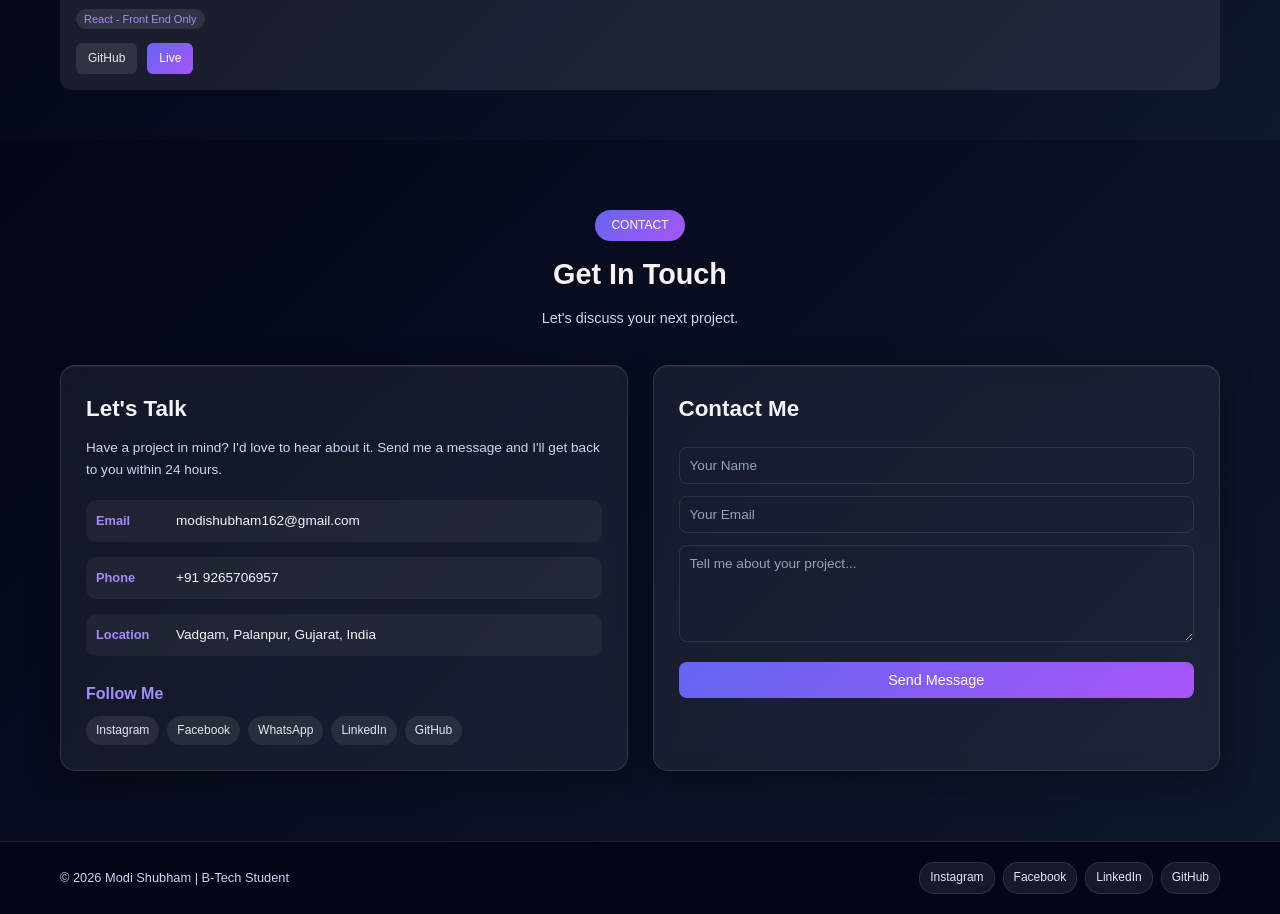
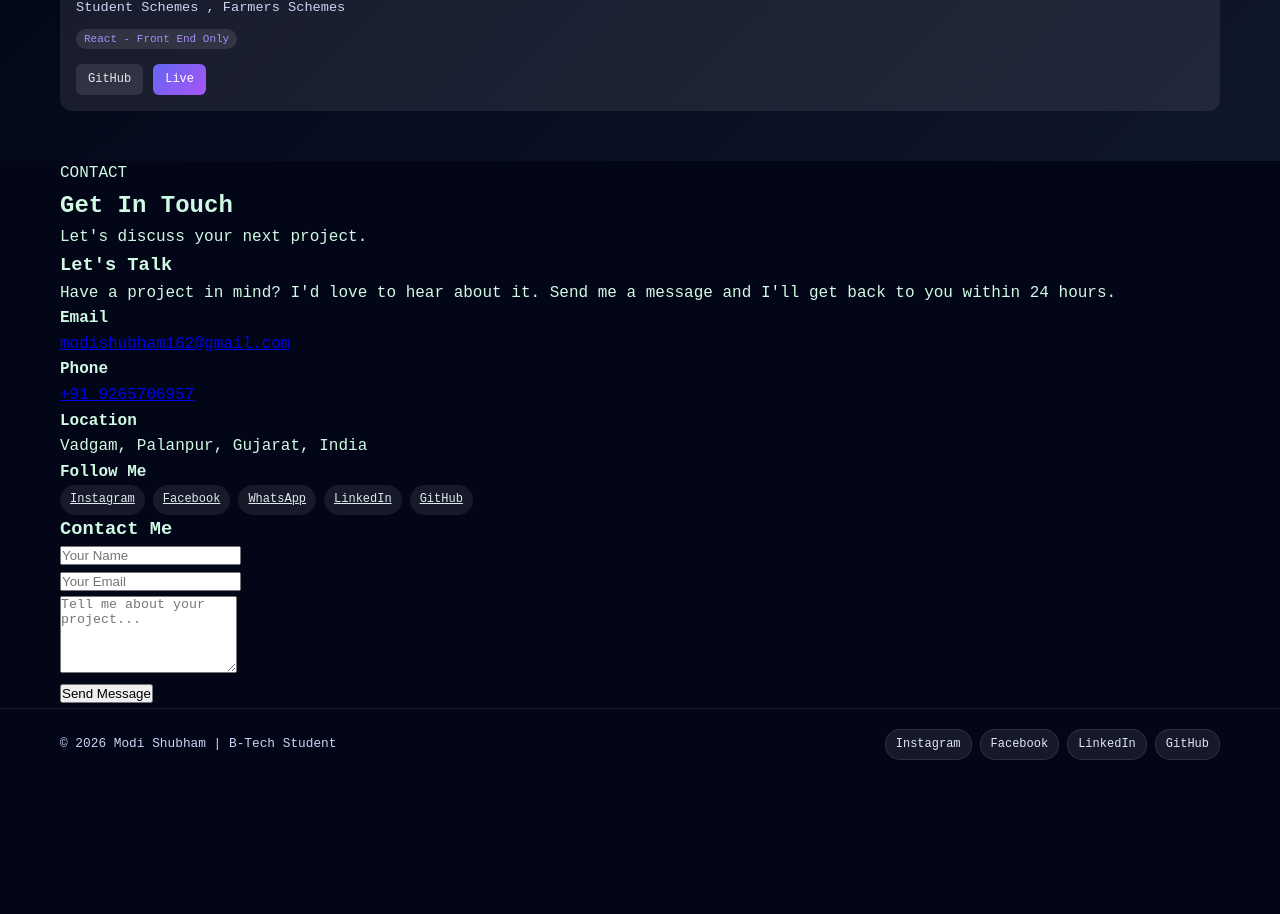
Before and after one commit to Shubham162m/Portfolio-sm, a React (Create React App) app in the folder portfolio-frontend/: page / in a window 1280 px wide. Shown: the part 870-1784 px from the top of the page. After the commit the page ends 1650 px from the top, so only its background shows below. Built offline with nearby package versions, Linux system fonts and the light colour scheme.

Commit message:
Update Contact.css

```diff
--- a/portfolio-frontend/src/components/Contact.css
+++ b/portfolio-frontend/src/components/Contact.css
@@ -1,294 +1,302 @@
-.contact-info,
-.contact-form {
-  background: rgba(255, 255, 255, 0.06);
-  border: 1px solid rgba(255, 255, 255, 0.12);
-  border-radius: 20px;
-  padding: 28px;
-
-  /* Blur effect */
-  backdrop-filter: blur(20px);
-  -webkit-backdrop-filter: blur(20px);
-
-  /* Glass shadow */
-  box-shadow:
-    0 8px 32px rgba(0, 0, 0, 0.35),
-    inset 0 1px 1px rgba(255, 255, 255, 0.08);
-
-  transition: all 0.3s ease;
+* {
+  box-sizing: border-box;
 }
 
-.contact-info:hover,
-.contact-form:hover {
-  background: rgba(255, 255, 255, 0.09);
-  border-color: rgba(167, 139, 250, 0.35);
-  transform: translateY(-3px);
-
-  box-shadow:
-    0 15px 40px rgba(0, 0, 0, 0.45),
-    0 0 25px rgba(99, 102, 241, 0.12);
+body {
+  margin: 0;
+  background: #020617;
+  color: #d1fae5;
+  font-family: "Courier New", Courier, monospace;
 }
 
+/* =========================
+   ADMIN LOGIN
+========================= */
 
-
-
-
-
-
-
-.contact {
-  padding: 70px 0;
-  background: linear-gradient(135deg, #020617, #0f172a);
+.login-box {
+  width: min(400px, 90%);
+  margin: 100px auto;
+  padding: 30px;
+  background: rgba(3, 7, 18, 0.95);
+  border: 1px solid #00ff88;
+  border-radius: 8px;
+  box-shadow: 0 0 25px rgba(0, 255, 136, 0.12);
+  text-align: center;
 }
 
-.container {
-  max-width: 1100px;
-  margin: auto;
-  padding: 0 16px;
+.login-box h2 {
+  color: #00ff88;
+  text-shadow: 0 0 10px rgba(0, 255, 136, 0.4);
 }
 
-/* Section Header */
-
-.section-header {
-  text-align: center;
-  margin-bottom: 35px;
+.login-box input {
+  width: 100%;
+  padding: 12px;
+  margin: 7px 0;
+  background: #020617;
+  color: #00ff88;
+  border: 1px solid #164e63;
+  border-radius: 5px;
+  outline: none;
+  font-family: "Courier New", monospace;
 }
 
-.section-tag {
-  display: inline-block;
-  background: linear-gradient(135deg, #6366f1, #a855f7);
-  color: #ffffff;
-  padding: 6px 16px;
-  border-radius: 20px;
-  font-size: 12px;
+.login-box input:focus {
+  border-color: #00ff88;
+  box-shadow: 0 0 10px rgba(0, 255, 136, 0.15);
 }
 
-.section-header h2 {
-  font-size: 1.8rem;
-  color: #f9f1f1;
-  margin: 10px 0;
+.login-box form button[type="submit"] {
+  width: 100%;
+  padding: 12px;
+  margin-top: 10px;
+  background: transparent;
+  color: #00ff88;
+  border: 1px solid #00ff88;
+  border-radius: 5px;
+  font-family: "Courier New", monospace;
+  font-weight: bold;
+  cursor: pointer;
 }
 
-.section-header p {
-  font-size: 0.9rem;
-  color: #cbd5f5;
+.login-box form button[type="submit"]:hover {
+  background: #00ff88;
+  color: #020617;
+  box-shadow: 0 0 18px rgba(0, 255, 136, 0.3);
 }
 
-/* Contact Layout */
+/* =========================
+   ADMIN CONTAINER
+========================= */
 
-.contact-wrapper {
-  display: grid;
-  grid-template-columns: 1fr 1fr;
-  gap: 25px;
+.admin-container {
+  position: relative;
+  max-width: 1100px;
+  min-height: 100vh;
+  margin: auto;
+  padding: 35px 25px 60px;
+  background:
+    radial-gradient(
+      circle at top,
+      rgba(0, 255, 136, 0.05),
+      transparent 35%
+    ),
+    #020617;
 }
 
-/* Contact Information */
-
-.contact-info {
-  background: rgba(255, 255, 255, 0.06);
-  padding: 25px;
-  border-radius: 15px;
-  backdrop-filter: blur(10px);
+.admin-container h2 {
+  margin: 10px 0 30px;
+  color: #00ff88;
+  font-size: 30px;
+  text-shadow: 0 0 10px rgba(0, 255, 136, 0.35);
 }
 
-.contact-info h3 {
-  font-size: 1.4rem;
-  color: #f1f5f9;
-  margin-bottom: 10px;
+.admin-container h2::before {
+  content: "> ";
+  color: #00ffff;
 }
 
-.contact-info > p {
-  font-size: 0.85rem;
-  color: #cbd5f5;
+/* =========================
+   BACK BUTTON
+========================= */
+
+.back-btn {
+  padding: 8px 14px;
   margin-bottom: 20px;
+  background: transparent;
+  color: #00ffff;
+  border: 1px solid #00ffff;
+  border-radius: 5px;
+  font-family: "Courier New", monospace;
+  cursor: pointer;
 }
 
-/* Contact Items */
-
-.contact-item {
-  display: flex;
-  align-items: center;
-  gap: 10px;
-  margin-bottom: 15px;
-  padding: 10px;
-  border-radius: 10px;
-  background: rgba(255, 255, 255, 0.05);
+.back-btn:hover {
+  background: #00ffff;
+  color: #020617;
+  box-shadow: 0 0 15px rgba(0, 255, 255, 0.25);
 }
 
-.contact-item h4 {
-  min-width: 70px;
-  font-size: 0.8rem;
-  color: #a78bfa;
-  margin: 0;
+/* =========================
+   LOGOUT
+========================= */
+
+.logout-btn {
+  position: absolute;
+  top: 35px;
+  right: 25px;
+  padding: 9px 16px;
+  background: transparent;
+  color: #ff4d6d;
+  border: 1px solid #ff4d6d;
+  border-radius: 5px;
+  font-family: "Courier New", monospace;
+  font-weight: bold;
+  cursor: pointer;
 }
 
-.contact-item p,
-.contact-item a {
-  font-size: 0.85rem;
-  color: #f1f5f9;
-  text-decoration: none;
-  margin: 0;
+.logout-btn:hover {
+  background: #ff4d6d;
+  color: #020617;
+  box-shadow: 0 0 18px rgba(255, 77, 109, 0.3);
 }
 
-.contact-item a:hover {
-  color: #a78bfa;
+/* =========================
+   ERROR
+========================= */
+
+.error-message {
+  padding: 10px;
+  color: #ff4d6d;
+  background: rgba(255, 77, 109, 0.05);
+  border: 1px solid #7f1d1d;
+  border-radius: 5px;
 }
 
-/* Social Links */
+/* =========================
+   CONTACT CARD
+========================= */
 
-.contact-social {
-  margin-top: 25px;
+.card {
+  position: relative;
+  margin: 16px 0;
+  padding: 22px;
+  background: rgba(3, 7, 18, 0.9);
+  border: 1px solid #134e4a;
+  border-radius: 7px;
+  box-shadow:
+    0 0 20px rgba(0, 255, 136, 0.04),
+    inset 0 0 20px rgba(0, 255, 136, 0.02);
+  overflow: hidden;
+  transition: 0.25s ease;
 }
 
-.contact-social h4 {
-  color: #a78bfa;
-  margin-bottom: 10px;
-  font-size: 1rem;
+.card::before {
+  content: "";
+  position: absolute;
+  left: 0;
+  top: 0;
+  width: 3px;
+  height: 100%;
+  background: #00ff88;
+  box-shadow: 0 0 12px #00ff88;
 }
 
-.social-links {
-  display: flex;
-  flex-wrap: wrap;
-  gap: 10px;
+.card:hover {
+  transform: translateY(-3px);
+  border-color: #00ff88;
+  box-shadow: 0 0 25px rgba(0, 255, 136, 0.12);
 }
 
-.social-links a {
-  text-decoration: none;
-  font-size: 0.85rem;
-  padding: 8px 14px;
-  border-radius: 6px;
-  color: #e2e8f0;
-  background: rgba(255, 255, 255, 0.08);
-  transition: 0.3s ease;
+/* =========================
+   CONTACT TEXT
+========================= */
+
+.card p {
+  margin: 10px 0;
+  color: #94a3b8;
+  line-height: 1.6;
+  font-size: 14px;
 }
 
-.social-links a:hover {
-  background: linear-gradient(135deg, #6366f1, #a855f7);
-  color: #ffffff;
-  transform: translateY(-2px);
+.card strong {
+  display: inline-block;
+  min-width: 90px;
+  color: #00ffff;
 }
 
-/* Contact Form */
+/* =========================
+   MESSAGE
+========================= */
 
-.contact-form {
-  background: rgba(255, 255, 255, 0.06);
-  padding: 25px;
-  border-radius: 15px;
-  backdrop-filter: blur(10px);
+.card p:nth-child(3) {
+  margin-top: 16px;
+  padding: 14px;
+  background: #020617;
+  border: 1px solid #164e63;
+  border-radius: 5px;
+  color: #d1fae5;
+  white-space: pre-wrap;
+  word-break: break-word;
 }
 
-.contact-form h3 {
-  color: #f1f5f9;
-  margin: 0 0 20px;
-  font-size: 1.4rem;
+/* =========================
+   DATE & TIME
+========================= */
+
+.contact-date {
+  padding-top: 12px;
+  margin-top: 15px !important;
+  border-top: 1px solid #164e63;
+  color: #64748b !important;
+  font-size: 12px !important;
 }
 
-.form-group {
-  margin-bottom: 12px;
+.contact-date strong {
+  color: #00ff88;
 }
 
-.form-group input,
-.form-group textarea {
-  width: 100%;
-  box-sizing: border-box;
-  padding: 10px;
-  border-radius: 8px;
-  border: 1px solid rgba(255, 255, 255, 0.1);
+/* =========================
+   DELETE
+========================= */
+
+.delete-btn {
+  margin-top: 15px;
+  padding: 8px 15px;
   background: transparent;
-  color: #f1f5f9;
-  font-size: 0.85rem;
-  font-family: inherit;
+  color: #ff4d6d;
+  border: 1px solid #ff4d6d;
+  border-radius: 5px;
+  font-family: "Courier New", monospace;
+  font-weight: bold;
+  cursor: pointer;
 }
 
-.form-group textarea {
-  resize: vertical;
+.delete-btn:hover {
+  background: #ff4d6d;
+  color: #020617;
+  box-shadow: 0 0 15px rgba(255, 77, 109, 0.25);
 }
 
-.form-group input::placeholder,
-.form-group textarea::placeholder {
-  color: #94a3b8;
-}
-
-.form-group input:focus,
-.form-group textarea:focus {
-  outline: none;
-  border-color: #6366f1;
-  box-shadow: 0 0 0 2px rgba(99, 102, 241, 0.2);
-}
-
-/* Submit Button */
-
-.submit-btn {
-  width: 100%;
-  padding: 10px;
-  border-radius: 8px;
-  border: none;
-  background: linear-gradient(135deg, #6366f1, #a855f7);
-  color: #ffffff;
-  font-size: 0.9rem;
-  cursor: pointer;
-  transition: 0.3s ease;
-}
-
-.submit-btn:hover:not(:disabled) {
-  transform: translateY(-2px);
-  box-shadow: 0 8px 20px rgba(99, 102, 241, 0.4);
-}
-
-.submit-btn:disabled {
-  opacity: 0.6;
+.delete-btn:disabled {
+  opacity: 0.5;
   cursor: not-allowed;
 }
 
-/* Success Message */
+/* =========================
+   MOBILE
+========================= */
 
-.success-message {
-  margin-top: 10px;
-  padding: 8px;
-  background: rgba(34, 197, 94, 0.2);
-  color: #22c55e;
-  text-align: center;
-  border-radius: 6px;
-  font-size: 0.8rem;
-}
-
-/* Tablet */
-
-@media (max-width: 768px) {
-  .contact-wrapper {
-    grid-template-columns: 1fr;
+@media (max-width: 600px) {
+  .admin-container {
+    padding: 25px 15px 40px;
   }
 
-  .section-header h2 {
-    font-size: 1.5rem;
+  .logout-btn {
+    top: 25px;
+    right: 15px;
+  }
+
+  .admin-container h2 {
+    font-size: 24px;
+    padding-right: 90px;
+  }
+
+  .card {
+    padding: 18px;
+  }
+
+  .card strong {
+    display: block;
+    margin-bottom: 3px;
+  }
+
+  .delete-btn {
+    width: 100%;
+  }
+
+  .login-box {
+    margin: 60px auto;
+    padding: 25px 20px;
   }
 }
-
-/* Mobile */
-
-@media (max-width: 480px) {
-  .contact {
-    padding: 50px 0;
-  }
-
-  .contact-wrapper {
-    gap: 20px;
-  }
-
-  .contact-item {
-    flex-direction: column;
-    align-items: flex-start;
-  }
-
-  .contact-item h4 {
-    min-width: auto;
-  }
-
-  .social-links {
-    justify-content: center;
-  }
-
-  .contact-info,
-  .contact-form {
-    padding: 20px;
-  }
-}
```
